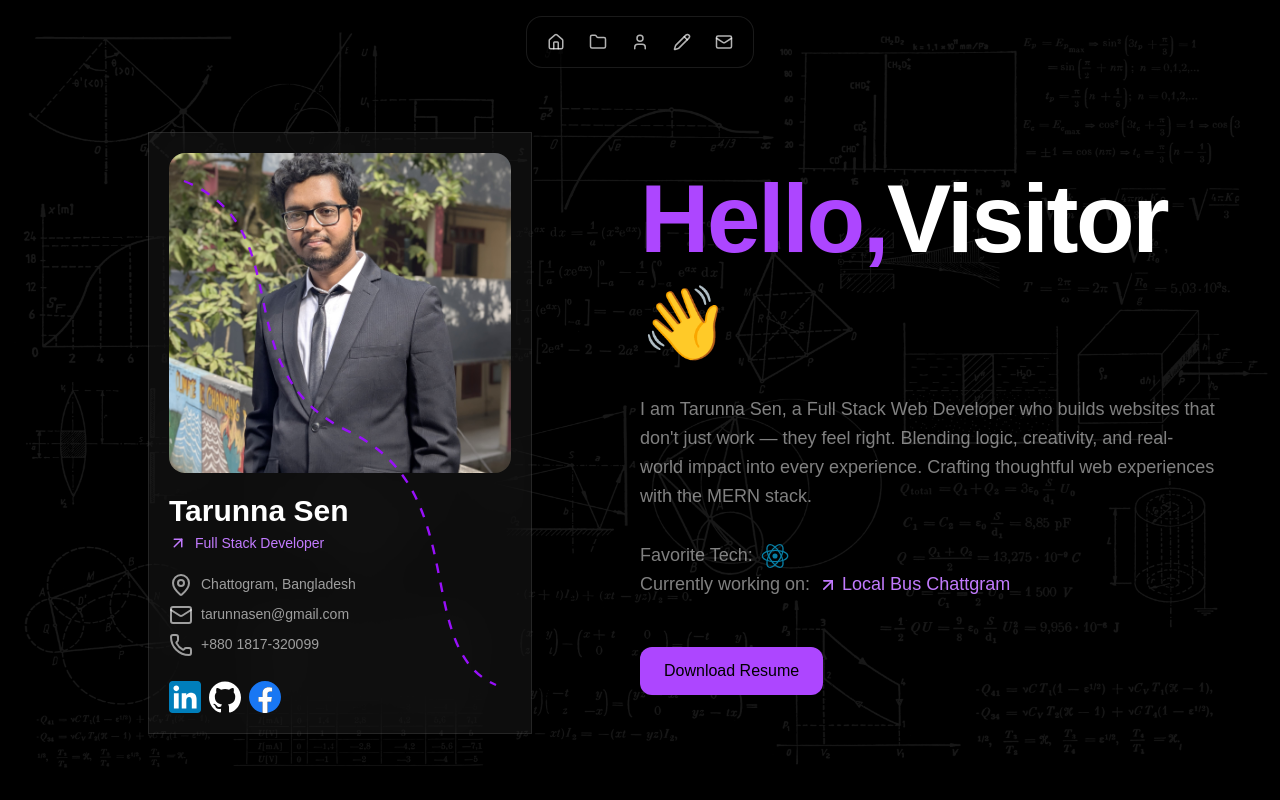
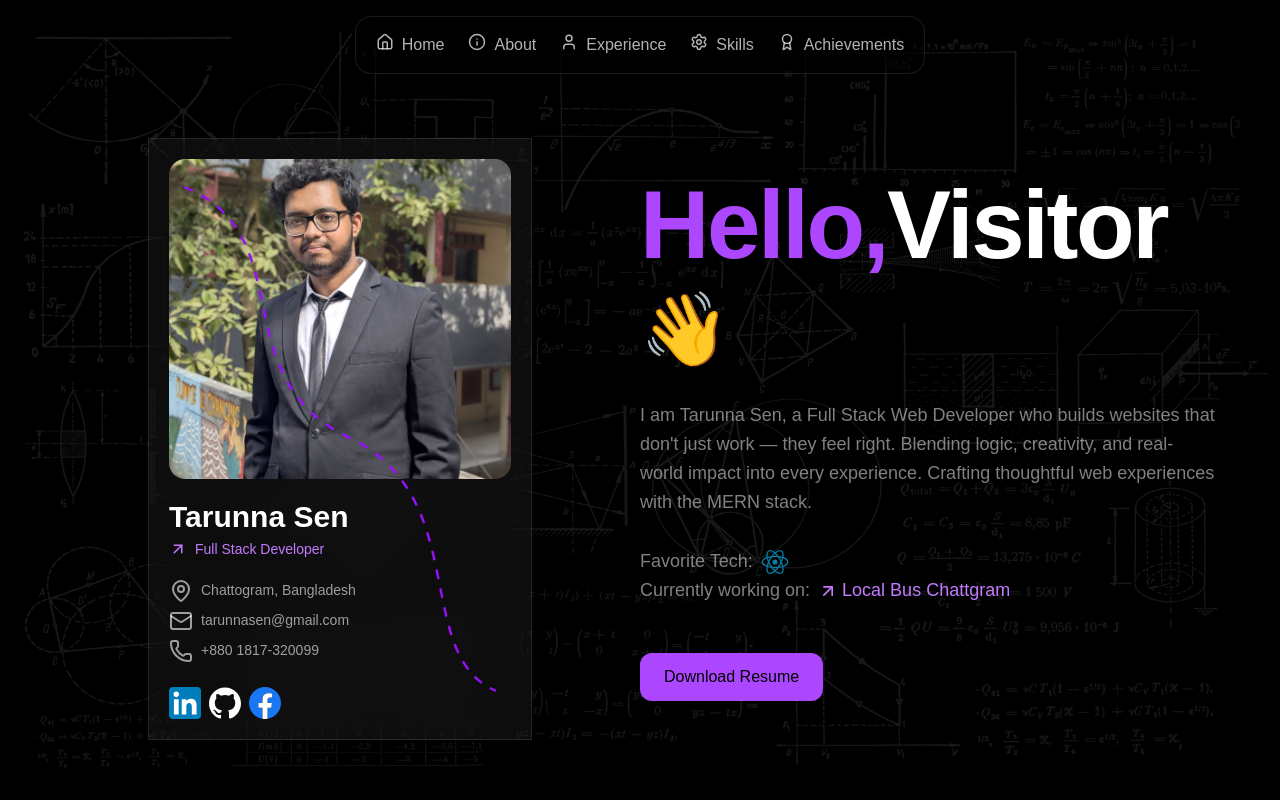
Before and after one commit to T4RUNN4/Tarunna-Portfolio, a React (Vite) app: page / in a window 1280 px wide. Shown: the top 800 px of the page. Built offline with nearby package versions, Linux system fonts and the light colour scheme.

Commit message:
Improved navbar

```diff
--- a/src/App.jsx
+++ b/src/App.jsx
@@ -9,7 +9,7 @@ import Background from "./assets/background.jpg";
 export default function App() {
   return (
     <>
-      <main className="relative min-h-screen w-full overflow-hidden bg-black text-white">
+      <main className="relative min-h-screen w-full bg-black text-white">
         <div className="absolute inset-0">
           <div
             className="absolute inset-0 bg-repeat-y bg-fixed opacity-35"
--- a/src/components/NavIcon.jsx
+++ b/src/components/NavIcon.jsx
@@ -1,7 +1,7 @@
-export default function NavIcon({ icon }) {
+export default function NavIcon({ icon, text, href }) {
   return (
-    <button className="rounded-xl p-2 text-white/70 transition hover:bg-white/10 hover:text-purple-400">
-      {icon}
-    </button>
+    <a href={href} className="flex gap-2 rounded-xl p-2 text-white/70 transition hover:bg-white/10 hover:text-purple-400">
+      {icon}{text}
+    </a>
   );
 }
--- a/src/sections/About.jsx
+++ b/src/sections/About.jsx
@@ -8,7 +8,7 @@ import DetailsCard from "../components/DetailsCard";
 
 export default function About() {
   return (
-    <section className="relative px-20 py-28">
+    <section id="about" className="relative px-20 py-28">
       <div className="absolute left-1/2 top-1/2 h-150 w-150 -translate-x-1/2 -translate-y-1/2 rounded-full bg-purple-500/10 blur-3xl" />
 
       <div className="relative z-10 mx-auto max-w-7xl">
@@ -114,7 +114,17 @@ export default function About() {
               </motion.div>
             </div>
           </div>
-          <div className="text-xl leading-relaxed text-white/50">
+          <motion.div
+            initial={{ opacity: 0, y: 80 }}
+            whileInView={{ opacity: 1, y: 0 }}
+            viewport={{ once: true }}
+            transition={{
+              duration: 0.7,
+              delay: 0.05,
+              ease: [0.22, 1, 0.36, 1],
+            }}
+            className="text-xl leading-relaxed text-white/50"
+          >
             Programming started as curiosity, but it quickly became something
             much bigger for me. From building small experiments in my early
             teens to developing full-stack web applications today, I've always
@@ -140,7 +150,7 @@ export default function About() {
             my creativity and problem-solving mindset. For me, tech has never
             been just about writing code — it's about building experiences
             people remember.
-          </div>
+          </motion.div>
         </div>
       </div>
     </section>
--- a/src/sections/Hero.jsx
+++ b/src/sections/Hero.jsx
@@ -5,7 +5,7 @@ import { ArrowUpRight } from "lucide-react";
 
 export default function About() {
   return (
-    <section className="relative flex items-center justify-center overflow-hidden px-10 py-20 text-white">
+    <section id="home" className="relative flex items-center justify-center overflow-hidden px-10 py-20 text-white">
       <div className="relative z-10 grid w-full max-w-7xl items-center  lg:grid-cols-2">
         <ProfileCard />
         <motion.div
--- a/src/sections/Navbar.jsx
+++ b/src/sections/Navbar.jsx
@@ -1,15 +1,15 @@
 import NavIcon from "../components/NavIcon"
-import { Home, Folder, User, Pencil, Mail } from "lucide-react";
+import { Home, User, Info, Award, Settings } from "lucide-react";
 
 export default function Navbar() {
   return (
     <nav className="sticky top-4 z-50 flex justify-center px-4">
       <div className="flex items-center gap-2 rounded-2xl border border-white/10 bg-black/20 px-3 py-2 backdrop-blur-xl">
-        <NavIcon icon={<Home size={18} />} />
-        <NavIcon icon={<Folder size={18} />} />
-        <NavIcon icon={<User size={18} />} />
-        <NavIcon icon={<Pencil size={18} />} />
-        <NavIcon icon={<Mail size={18} />} />
+        <NavIcon text="Home" href="#home" icon={<Home size={18} />} />
+        <NavIcon text="About" href="#about" icon={<Info size={18} />} />
+        <NavIcon text="Experience" href="#experience" icon={<User size={18} />} />
+        <NavIcon text="Skills" href="#skills" icon={<Settings size={18} />} />
+        <NavIcon text="Achievements" href="#Achievements" icon={<Award size={18} />} />
       </div>
     </nav>
   );
--- a/src/sections/Skills.jsx
+++ b/src/sections/Skills.jsx
@@ -68,7 +68,7 @@ const skills = [
 
 export default function Skills() {
   return (
-    <section className="relative px-20 py-28">
+    <section id="skills" className="relative px-20 py-28">
       <div className="absolute left-1/2 top-1/2 h-150 w-150 -translate-x-1/2 -translate-y-1/2 rounded-full bg-purple-500/10 blur-3xl" />
 
       <div className="relative z-10 mx-auto max-w-7xl">
```
